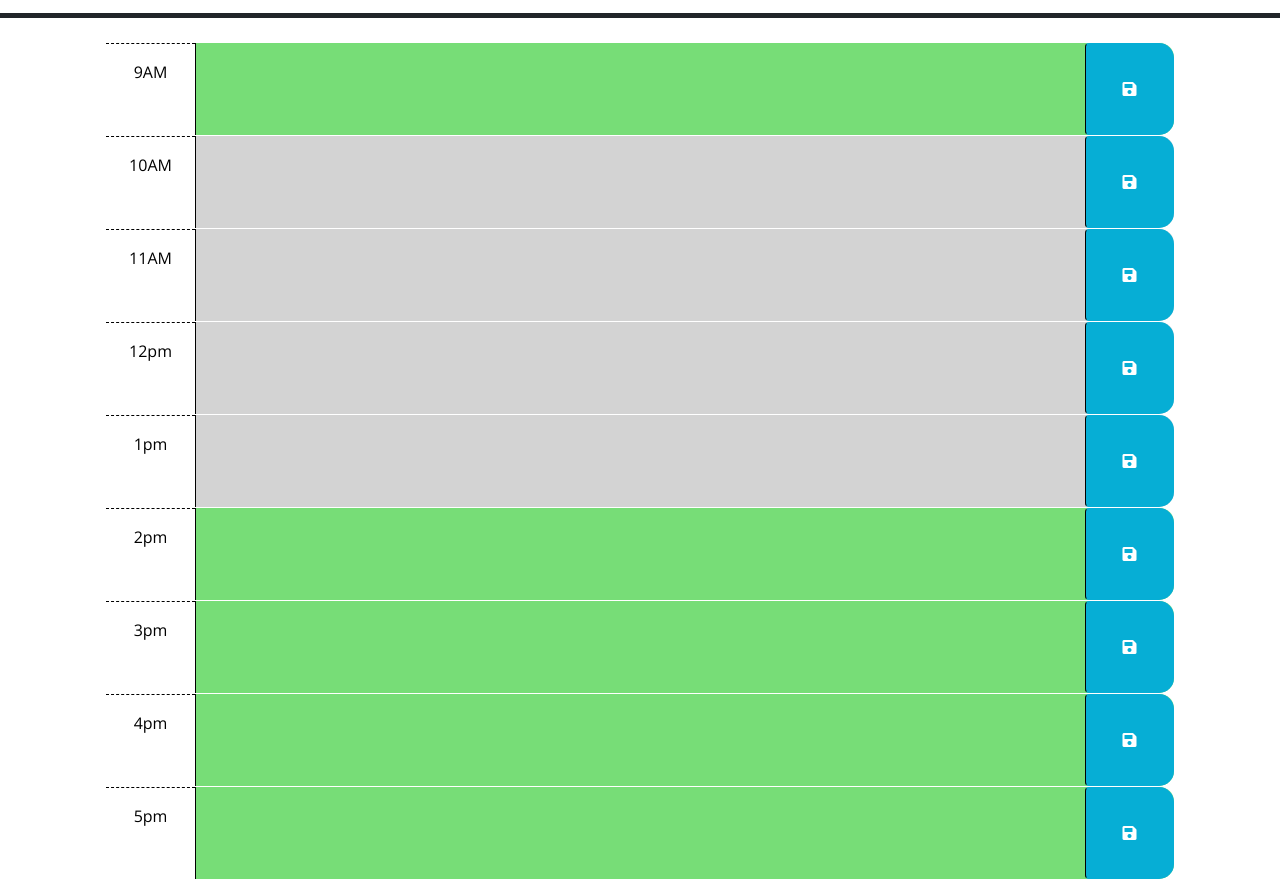
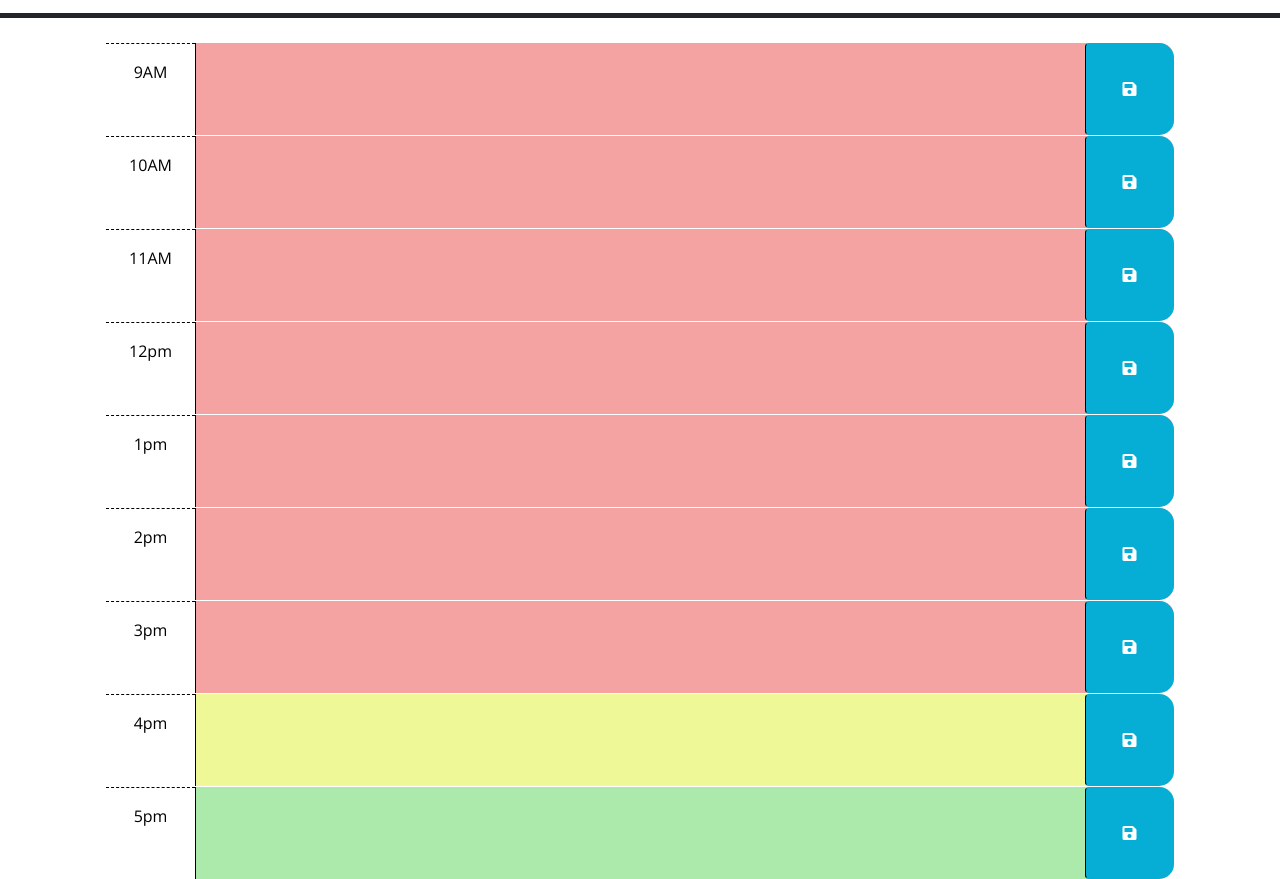
Before and after one commit to LexiKHecht/event-planner, a plain HTML site: page index.html in a window 1280 px wide. Shown: the part 260-1139 px from the top of the page. Drawn offline with nearby package versions, Linux system fonts and the light colour scheme.

Commit message:
fixed buggs

```diff
--- a/index.html
+++ b/index.html
@@ -40,9 +40,9 @@
         -->
 
       <!-- Example of a past time block. The "past" class adds a gray background color. -->
-      <div id="hour-9" class="row time-block time-div">
+      <div id="hour-09" class="row time-block time-div">
         <div class="col-2 col-md-1 hour text-center py-3" id="1">9AM</div>
-        <textarea class="col-8 col-md-10 description" rows="3"> </textarea>
+        <textarea class="col-8 col-md-10 description"  rows="3"> </textarea>
         <button class="btn saveBtn col-2 col-md-1" aria-label="save">
           <i class="fas fa-save" aria-hidden="true"></i>
         </button>
@@ -50,7 +50,7 @@
 
       <!-- Example of a a present time block. The "present" class adds a red background color. -->
       <div id="hour-10" class="row time-block time-div">
-        <div class="col-2 col-md-1 hour text-center py-3" id="2">10AM</div>
+        <div class="col-2 col-md-1 hour text-center py-3" id = "2">10AM</div>
         <textarea class="col-8 col-md-10 description" rows="3"> </textarea>
         <button class="btn saveBtn col-2 col-md-1" aria-label="save">
           <i class="fas fa-save" aria-hidden="true"></i>
@@ -66,7 +66,7 @@
         </button>
       </div>
 
-      <div id="hour-11" class="row time-block time-div">
+      <div id="hour-12" class="row time-block time-div">
         <div class="col-2 col-md-1 hour text-center py-3">12pm</div>
         <textarea class="col-8 col-md-10 description" rows="3"> </textarea>
         <button class="btn saveBtn col-2 col-md-1" aria-label="save">
@@ -74,7 +74,7 @@
         </button>
       </div>
 
-      <div id="hour-11" class="row time-block time-div">
+      <div id="hour-13" class="row time-block time-div">
         <div class="col-2 col-md-1 hour text-center py-3">1pm</div>
         <textarea class="col-8 col-md-10 description" rows="3"> </textarea>
         <button class="btn saveBtn col-2 col-md-1" aria-label="save">
@@ -82,7 +82,7 @@
         </button>
       </div>
 
-      <div id="hour-11" class="row time-block future">
+      <div id="hour-14" class="row time-block time-div">
         <div class="col-2 col-md-1 hour text-center py-3">2pm</div>
         <textarea class="col-8 col-md-10 description" rows="3"> </textarea>
         <button class="btn saveBtn col-2 col-md-1" aria-label="save">
@@ -90,7 +90,7 @@
         </button>
       </div>
 
-      <div id="hour-11" class="row time-block future">
+      <div id="hour-15" class="row time-block time-div">
         <div class="col-2 col-md-1 hour text-center py-3">3pm</div>
         <textarea class="col-8 col-md-10 description" rows="3"> </textarea>
         <button class="btn saveBtn col-2 col-md-1" aria-label="save">
@@ -98,7 +98,7 @@
         </button>
       </div>
 
-      <div id="hour-11" class="row time-block future">
+      <div id="hour-16" class="row time-block time-div">
         <div class="col-2 col-md-1 hour text-center py-3">4pm</div>
         <textarea class="col-8 col-md-10 description" rows="3"> </textarea>
         <button class="btn saveBtn col-2 col-md-1" aria-label="save">
@@ -106,7 +106,7 @@
         </button>
       </div>
 
-      <div id="hour-11" class="row time-block future">
+      <div id="hour-17" class="row time-block time-div">
         <div class="col-2 col-md-1 hour text-center py-3">5pm</div>
         <textarea class="col-8 col-md-10 description" rows="3"> </textarea>
         <button class="btn saveBtn col-2 col-md-1" aria-label="save">
--- a/script.js
+++ b/script.js
@@ -5,67 +5,62 @@
 $(function () {
   var today = dayjs();
   $('#currentDay').text(today.format('MMM D, YYYY'));
-  var hour = dayjs().format('h');
+  var hour = dayjs().format('H');
   console.log(hour);
+  init();
 });
 
-$(".time-div").each(function() {
-  var timeDiv = $(this).attr("id").split("-")[1];
-  console.log(timeDiv);
-  var hour = dayjs().format('h');
+$(".saveBtn").click(function (event) {
+  event.preventDefault();
+  var value = $(this).siblings(".description").val();
+  console.log(value);
+  var time = $(this).parent().attr("id").split("-")[1];
+  console.log(time);
+  localStorage.setItem(time, JSON.stringify(value));
+});
 
-  if (hour == timeDiv) {
+function renderSaved() {
+  $(".time-div").each(function () {
+    var timeBlockHour = $(this).attr("id").split("-")[1];
+    console.log(timeBlockHour);
+    var currentHour = dayjs().format('H');
+    console.log(currentHour);
+
+    var savedEvent = JSON.parse(localStorage.getItem(timeBlockHour));
+    console.log(savedEvent);
+    if (typeof savedEvent == 'string') {
+      $(this).children(".description").text(savedEvent);
+    }
+
+  });
+
+};
+
+function init() {
+  $(".time-div").each(function () {
+    var timeBlockHour = $(this).attr("id").split("-")[1];
+    console.log(timeBlockHour);
+    var currentHour = dayjs().format('H');
+    console.log(currentHour);
+    if (currentHour == timeBlockHour) {
       $(this).addClass("present");
       $(this).children(".description").addClass("present");
 
-  } else if (hour < timeDiv) {
+    } else if (currentHour < timeBlockHour) {
       $(this).removeClass("present");
       $(this).addClass("future");
 
-  } else if (hour > timeDiv) {
+    } else if (currentHour > timeBlockHour) {
       $(this).removeClass("future");
       $(this).addClass("past");
     }
+
   });
-
-//   $(".time").each(function() {
-//     var currentTime = $(this).attr("id").split("-")[1];
-//     var listHour = moment().format("HH");
-// console.log(currentTime);
-// console.log(listHour);
-//     if (listHour == currentTime) {
-//       $(this).addClass("present");
-//       $(this).children(".description").addClass("present");
-
-//     } else if (hour < currentTime) {
-
-
-//   } else if (hour > currentTime) {
-//       $(this).removeClass("future");
-//       $(this).addClass("past");
-//   }
-// });
+  renderSaved();
+}
 
 
 
-$(".saveBtn").click(function (event) {
-  event.preventDefault();
-  var value = $(this).siblings(".time-block").val();
-  var time = $(this).parent().attr("id").split("-")[1];
-  localStorage.setItem(time,value);
-});
-
-
-
-$("#hour-09 .time-block").val(localStorage.getItem("1"));
-$("#hour-10 .time-block").val(localStorage.getItem("2"));
-$("#hour-11 .time-block").val(localStorage.getItem("3"));
-$("#hour-12 .time-block").val(localStorage.getItem("4"));
-$("#hour-13 .time-block").val(localStorage.getItem("5"));
-$("#hour-14 .time-block").val(localStorage.getItem("6"));
-$("#hour-15 .time-block").val(localStorage.getItem("7"));
-$("#hour-16 .time-block").val(localStorage.getItem("8"));
-$("#hour-17 .time-block").val(localStorage.getItem("9"));
 
 // TODO: Add a listener for click events on the save button. This code should
 // use the id in the containing time-block as a key to save the user input in
--- a/style.css
+++ b/style.css
@@ -31,17 +31,17 @@ textarea {
 }
 
 .past {
-  background-color: #d3d3d3;
+  background-color: #f5a2a2;
   color: white;
 }
 
 .present {
-  background-color: #ff6961;
+  background-color: #eef897;
   color: white;
 }
 
 .future {
-  background-color: #77dd77;
+  background-color: #abeaab;
   color: white;
 }
 
```
Lines whose indentation alone changed are shown as unchanged.
